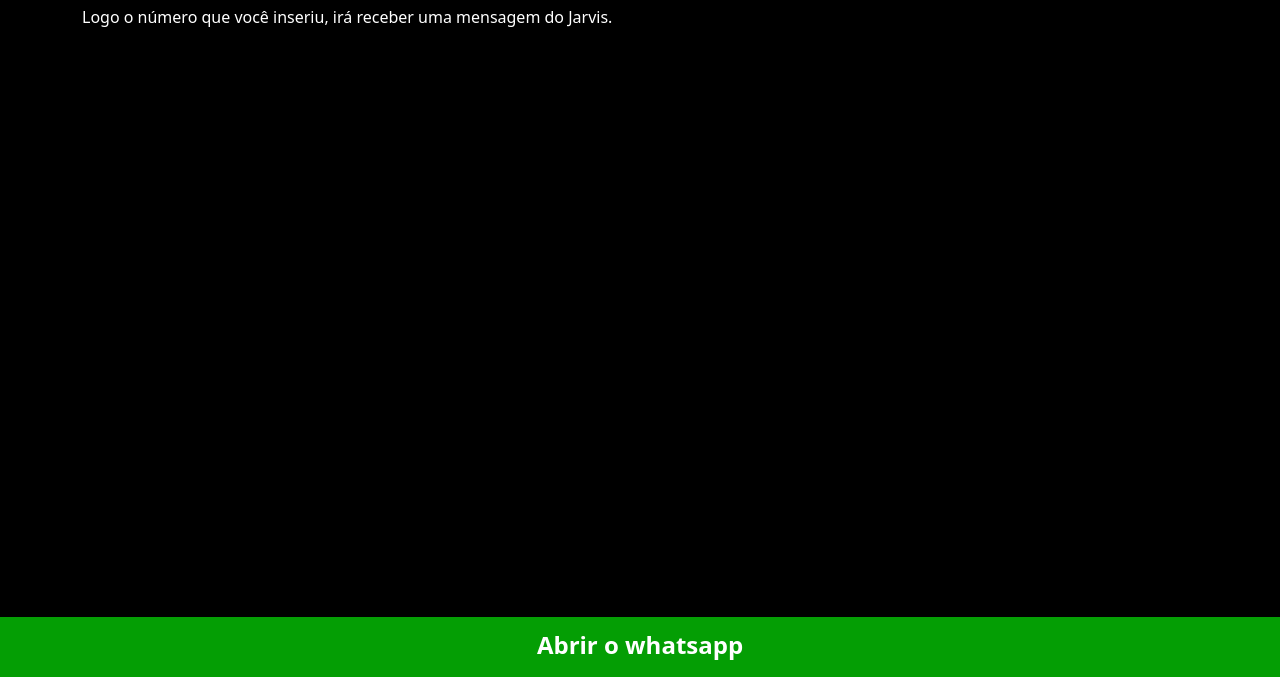
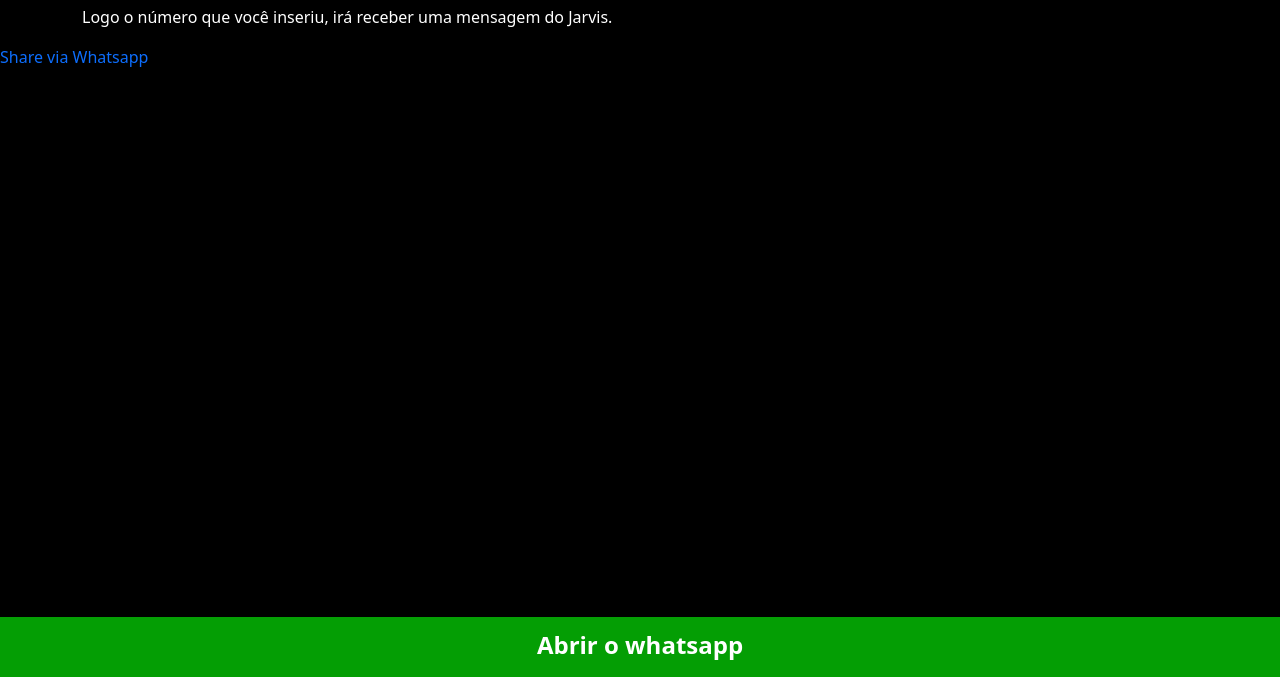
Before and after one commit to guiguicdd/guiguicdd.github.io, a plain HTML site: page jarvis/sucesso.html in a window 1280 px wide. Shown: the part 123-800 px from the top of the page. Drawn offline with nearby package versions, Linux system fonts and the light colour scheme.

Commit message:
Jarvis -Website - 1.2.0033

```diff
--- a/jarvis/sucesso.html
+++ b/jarvis/sucesso.html
@@ -29,6 +29,7 @@
                 </div>
             </div>
         </div>
+        <a href="whatsapp://send?text=The text to share!" data-action="share/whatsapp/share">Share via Whatsapp</a>
         <a href="https://wa.me/22981274455" target="_blank" class="btn_send">Abrir o whatsapp</a>
     </main>
     <footer>
```
